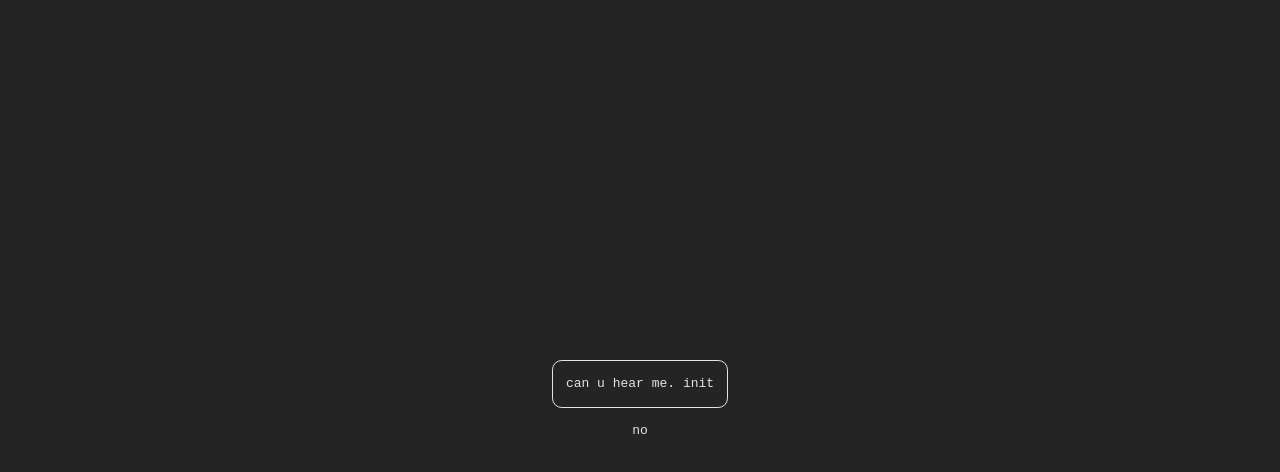
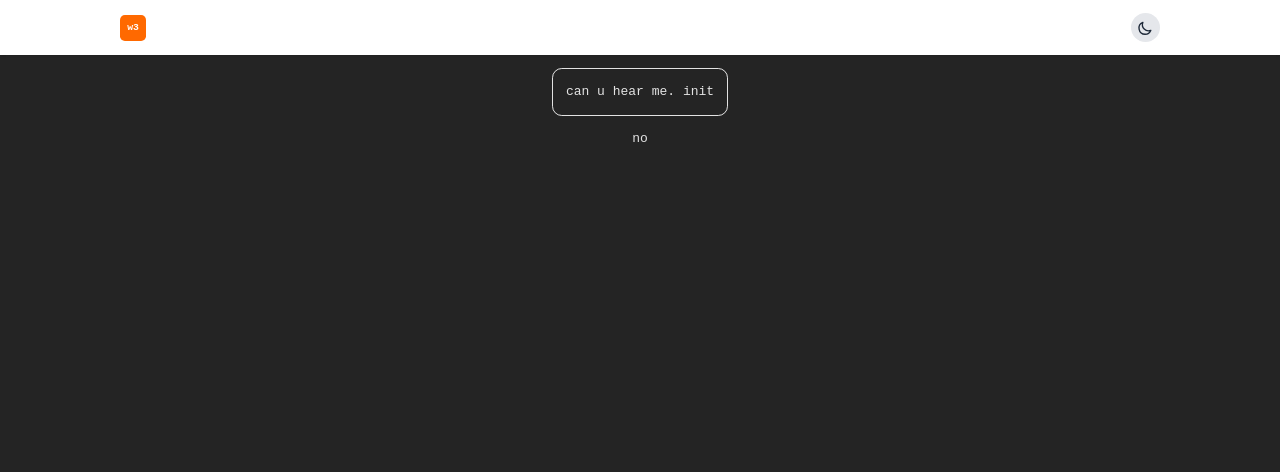
Before and after one commit to vctrubio/w3-playground-finale, a React (Vite) app: page / in a window 1280 px wide. Shown: the top 472 px of the page. Built offline with nearby package versions, Linux system fonts and the light colour scheme.

Commit message:
navbar with ThemeContext, but theme toggle not working

```diff
--- a/package.json
+++ b/package.json
@@ -14,6 +14,7 @@
     "ethers": "^6.13.5",
     "react": "^19.0.0",
     "react-dom": "^19.0.0",
+    "react-router-dom": "^7.5.1",
     "tailwindcss": "^4.1.4"
   },
   "devDependencies": {
--- a/src/App.tsx
+++ b/src/App.tsx
@@ -1,8 +1,10 @@
 import { hasMetamask } from "./lib/ethers"
+import { Navbar } from "./components/Navbar"
 
 function App() {
   return (
-    <div className="flex flex-col items-center justify-center gap-4">
+    <div className="w-full flex flex-col items-center justify-center gap-4">
+      <Navbar />
       <div className="p-4 border rounded-xl mx-auto">
         can u hear me. init
       </div>
--- /dev/null
+++ b/src/components/Logo.tsx
@@ -0,0 +1,8 @@
+
+export default function Logo() {
+  return (
+    <div className="w-8 h-8 dark:bg-blue-600 rounded-md flex items-center justify-center bg-orange-500">
+      <span className="text-white font-bold text-xs">w3</span>
+    </div>
+  );
+}
--- /dev/null
+++ b/src/components/Navbar.tsx
@@ -0,0 +1,28 @@
+import ThemeToggle from "./ThemeToggle";
+import Logo from "./Logo";
+
+// const NavButton = () => {
+//   const { user } = useUser();
+
+//   if (!user) {
+//     return <div className="py-2 px-4"></div>;
+//   }
+
+//   return (
+//     <div className="bg-purple-600 text-white py-2 px-4 rounded-full text-sm flex items-center">
+//       Chain: {user.network.id}
+//     </div>
+//   );
+// };
+
+export function Navbar() {
+    return (
+        <nav className="w-full bg-white dark:bg-gray-800 text-gray-900 dark:text-white shadow p-4 transition-colors">
+            <div className="container mx-auto flex justify-between items-center">
+                <Logo />
+                {/* <NavButton /> */}
+                <ThemeToggle />
+            </div>
+        </nav>
+    );
+}
--- /dev/null
+++ b/src/components/ThemeToggle.tsx
@@ -0,0 +1,25 @@
+import { useTheme } from "../contexts/ThemeContext";
+
+export default function ThemeToggle() {
+  const { theme, toggleTheme } = useTheme();
+
+  return (
+    <button
+      onClick={toggleTheme}
+      className="p-2 rounded-full bg-gray-200 dark:bg-gray-700 text-gray-800 dark:text-gray-200 hover:bg-gray-300 dark:hover:bg-gray-600 transition-colors"
+      aria-label={theme === "dark" ? "Switch to light mode" : "Switch to dark mode"}
+    >
+      {theme === "dark" ? (
+        // Sun icon for dark mode (switch to light)
+        <svg xmlns="http://www.w3.org/2000/svg" className="h-5 w-5" fill="none" viewBox="0 0 24 24" stroke="currentColor">
+          <path strokeLinecap="round" strokeLinejoin="round" strokeWidth={2} d="M12 3v1m0 16v1m9-9h-1M4 12H3m15.364 6.364l-.707-.707M6.343 6.343l-.707-.707m12.728 0l-.707.707M6.343 17.657l-.707.707M16 12a4 4 0 11-8 0 4 4 0 018 0z" />
+        </svg>
+      ) : (
+        // Moon icon for light mode (switch to dark)
+        <svg xmlns="http://www.w3.org/2000/svg" className="h-5 w-5" fill="none" viewBox="0 0 24 24" stroke="currentColor">
+          <path strokeLinecap="round" strokeLinejoin="round" strokeWidth={2} d="M20.354 15.354A9 9 0 018.646 3.646 9.003 9.003 0 0012 21a9.003 9.003 0 008.354-5.646z" />
+        </svg>
+      )}
+    </button>
+  );
+}
--- /dev/null
+++ b/src/contexts/ThemeContext.tsx
@@ -0,0 +1,62 @@
+import { createContext, useState, useEffect, ReactNode, useContext } from "react";
+
+type Theme = "light" | "dark";
+
+interface ThemeContextType {
+  theme: Theme;
+  toggleTheme: () => void;
+}
+
+const ThemeContext = createContext<ThemeContextType>({
+  theme: "light",
+  toggleTheme: () => { },
+});
+
+export const useTheme = () => useContext(ThemeContext);
+
+interface ThemeProviderProps {
+  children: ReactNode;
+}
+
+export const ThemeProvider = ({ children }: ThemeProviderProps) => {
+  // Initialize theme from localStorage or system preference
+  const [theme, setTheme] = useState<Theme>(() => {
+    // Check if theme is stored in localStorage
+    const savedTheme = localStorage.getItem("theme") as Theme | null;
+
+    if (savedTheme) {
+      return savedTheme;
+    }
+
+    // Check system preference
+    if (window.matchMedia("(prefers-color-scheme: dark)").matches) {
+      return "dark";
+    }
+
+    return "light";
+  });
+
+  // Update the DOM when theme changes
+  useEffect(() => {
+    const root = window.document.documentElement;
+
+    if (theme === "dark") {
+      root.classList.add("dark");
+    } else {
+      root.classList.remove("dark");
+    }
+
+    // Save to localStorage
+    localStorage.setItem("theme", theme);
+  }, [theme]);
+
+  const toggleTheme = () => {
+    setTheme((prevTheme) => (prevTheme === "light" ? "dark" : "light"));
+  };
+
+  return (
+    <ThemeContext.Provider value={{ theme, toggleTheme }}>
+      {children}
+    </ThemeContext.Provider>
+  );
+};
--- a/src/index.css
+++ b/src/index.css
@@ -14,13 +14,3 @@
   -webkit-font-smoothing: antialiased;
   -moz-osx-font-smoothing: grayscale;
 }
-
-/* pseudo-element */
-#root {
-  display: flex;
-  flex-direction: column;
-  align-items: center;
-  justify-content: center;
-  min-height: 100vh;
-  padding: 1rem;
-}
--- a/src/main.tsx
+++ b/src/main.tsx
@@ -2,7 +2,10 @@ import { createRoot } from 'react-dom/client'
 import './index.css'
 import './App.css'
 import App from './App.tsx'
+import { ThemeProvider } from './contexts/ThemeContext.tsx'
 
 createRoot(document.getElementById('root')!).render(
-  <App />
+  <ThemeProvider>
+    <App />
+  </ThemeProvider>
 )
```
Also changed, not shown: 1 other file (tests, documents, lock files or other folders).
